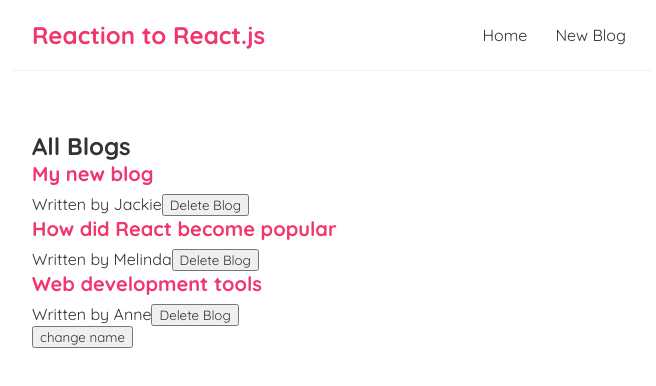
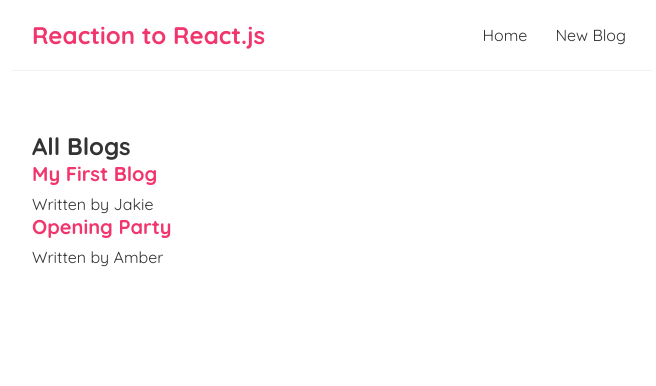
Before and after one commit to josue-belacy/simple-react-blog, a React (Create React App) app: page / in a window 1280 px wide. Shown: the top 386 px of the page, without its empty margins (308-964 px from the left). Built offline with nearby package versions, Linux system fonts and the light colour scheme; data requests are answered from the project's data file.

Commit message:
fetched data with useEffect

```diff
--- a/src/BlogList.js
+++ b/src/BlogList.js
@@ -1,12 +1,11 @@
-const BlogList = ({ blogs, title, handleDelete }) => {
+const BlogList = ({ blogs, title }) => {
   return (
     <div className="blog-list">
       <h2>{title}</h2>
       {blogs.map((blog) => (
         <div className="blog-preview key={blog.id}">
           <h2>{blog.title}</h2>
-          <p2>Written by {blog.author}</p2>
-          <button onClick={() => handleDelete(blog.id)}>Delete Blog</button>
+          <p>Written by {blog.author}</p>
         </div>
       ))}
     </div>
--- a/src/Home.js
+++ b/src/Home.js
@@ -2,36 +2,22 @@
 import BlogList from "./BlogList";
 
 const Home = () => {
-  const [blogs, setBlogs] = useState([
-    { title: "My new blog", body: "lorem ipsum...", author: "Jackie", id: 1 },
-    {
-      title: "How did React become popular",
-      body: "lorem ipsum...",
-      author: "Melinda",
-      id: 2,
-    },
-    {
-      title: "Web development tools ",
-      body: "lorem ipsum...",
-      author: "Anne",
-      id: 3,
-    },
-  ]);
-  const [name, setName] = useState("Jackie");
-
-  const handleDelete = (id) => {
-    const newBlogs = blogs.filter((blog) => blog.id !== id);
-    setBlogs(newBlogs);
-  };
+  const [blogs, setBlogs] = useState(null);
 
   useEffect(() => {
-    console.log("use effect ran");
-    console.log("name");
-  }, [name]);
+    fetch("http://localhost:8000/blogs")
+      .then((res) => {
+        return res.json();
+      })
+      .then((data) => {
+        console.log(data);
+        setBlogs(data);
+      });
+  }, []);
+
   return (
     <div className="home">
-      <BlogList blogs={blogs} title="All Blogs" handleDelete={handleDelete} />
-      <button onClick={() => setName("Amy")}>change name</button>
+      {blogs && <BlogList blogs={blogs} title="All Blogs" />}
     </div>
   );
 };
```
